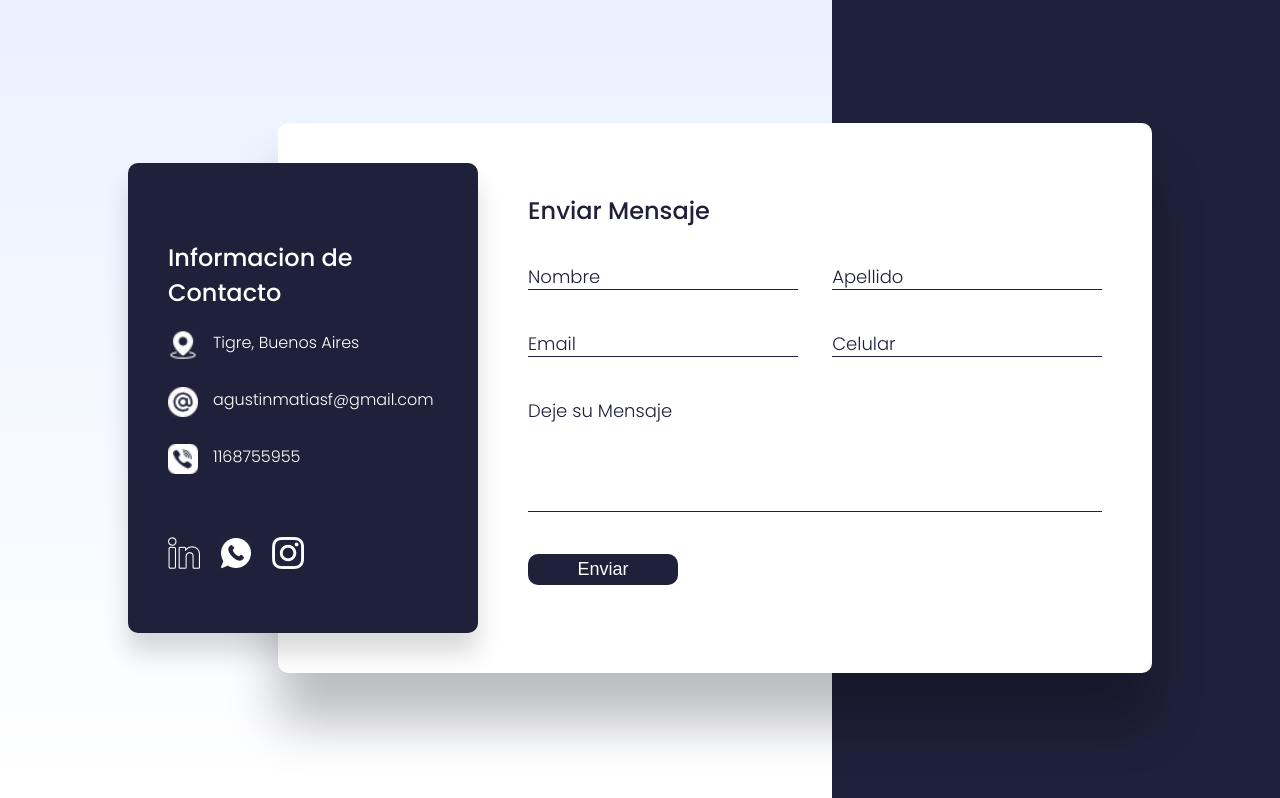
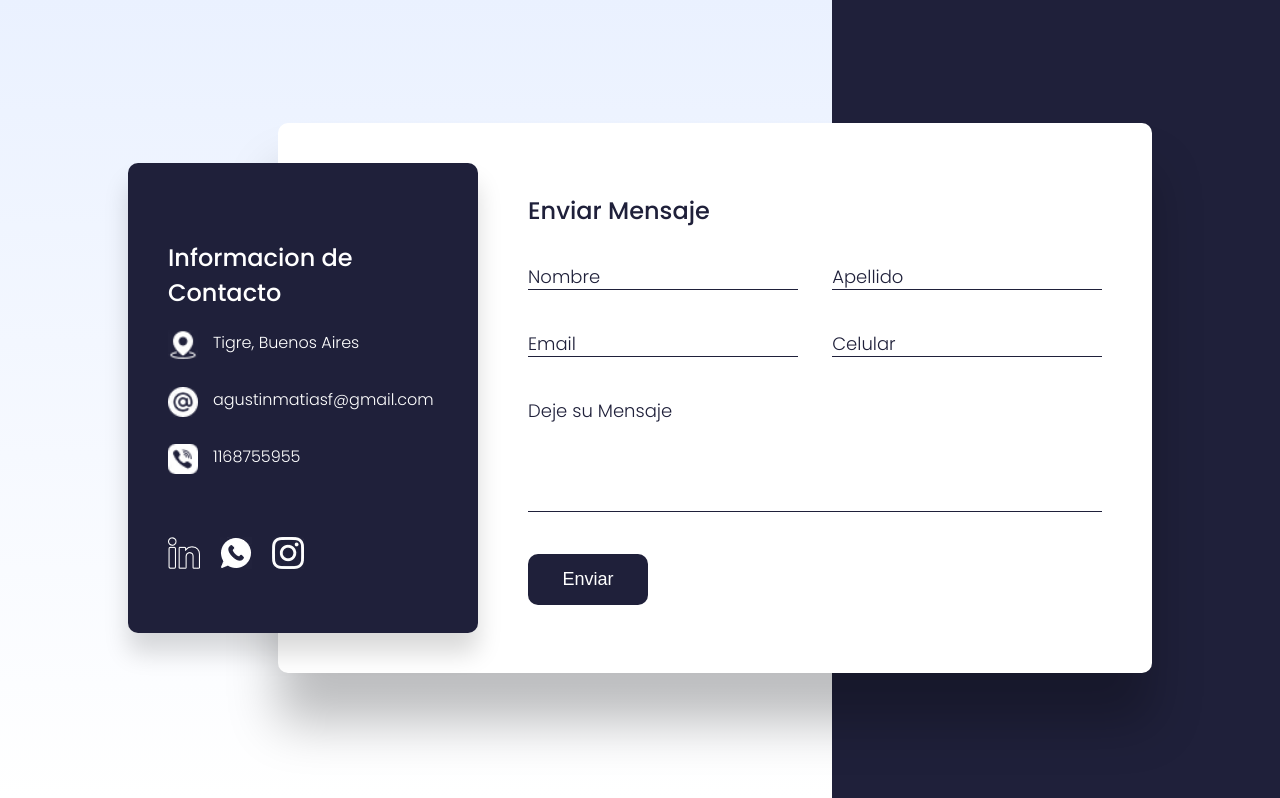
Before and after one commit to Flores-AM/newrepo, a React (Create React App) app: page / in a window 1280 px wide. Shown: the part 2402-3200 px from the top of the page. Built offline with nearby package versions, Linux system fonts and the light colour scheme.

Commit message:
validacion form

```diff
--- a/package.json
+++ b/package.json
@@ -8,6 +8,7 @@
     "@testing-library/user-event": "^13.5.0",
     "aos": "^2.3.4",
     "core-js": "^3.6.5",
+    "formik": "^2.2.9",
     "react": "^18.2.0",
     "react-dom": "^18.2.0",
     "react-scripts": "5.0.1",
--- a/src/components/Contacto.js
+++ b/src/components/Contacto.js
@@ -1,4 +1,5 @@
-import React from "react";
+import React, { useState } from "react";
+import { Formik, Form, Field, ErrorMessage } from "formik";
 import ubicacion from "../img/ubicacion.avif";
 import email from "../img/email.avif";
 import viber from "../img/viber.avif";
@@ -7,6 +8,7 @@ import phone from "../img/phone.avif";
 import linkedin from "../img/linkedin.avif";
 
 const Contacto = () => {
+  const [formularioEnviado, cambiarFormularioEnviado] = useState(false);
   return (
     <div id="contacto">
       <section className="caja-contacto">
@@ -65,39 +67,145 @@ const Contacto = () => {
               </li>
             </ul>
           </div>
-          <div
+          <Formik
+            initialValues={{
+              nombre: "",
+              apellido: "",
+              correo: "",
+              celular: "",
+              mensaje: "",
+            }}
+            validate={(valores) => {
+              let errores = {};
+
+              // Validacion nombre
+              if (!valores.nombre) {
+                errores.nombre = "Por favor ingrese su nombre";
+              } else if (!/^[a-zA-ZÀ-ÿ\s]{3,40}$/.test(valores.nombre)) {
+                errores.nombre =
+                  "El nombre solo puede contener letras y espacios";
+              }
+
+              // Validacion apellido
+              if (!valores.apellido) {
+                errores.apellido = "Por favor ingrese su apellido";
+              } else if (!/^[a-zA-ZÀ-ÿ\s]{3,40}$/.test(valores.apellido)) {
+                errores.apellido =
+                  "El apellido solo puede contener letras y espacios";
+              }
+
+              // Validacion email
+              if (!valores.correo) {
+                errores.correo = "Por favor ingrese su correo";
+              } else if (
+                !/^[a-zA-Z0-9_.+-]+@[a-zA-Z0-9-]+\.[a-zA-Z0-9-.]+$/.test(
+                  valores.correo
+                )
+              ) {
+                errores.correo =
+                  "El correo solo puede contener letras, numeros, puntos y guiones";
+              }
+
+              // Validacion celular
+              if (!valores.celular) {
+                errores.celular = "Por favor ingrese su celular";
+              } else if (!/^[0-9]{10,14}$/.test(valores.celular)) {
+                errores.celular = "El celular solo puede contener numeros";
+              }
+
+              // Validacion mensaje
+              if (!valores.mensaje) {
+                errores.mensaje = "Por favor deje su mensaje";
+              }
+              return errores;
+            }}
+            onSubmit={(valores, { resetForm }) => {
+              resetForm();
+              cambiarFormularioEnviado(true);
+              setTimeout(() => cambiarFormularioEnviado(false), 10000);
+            }}
+          >
+            {({ errors }) => (
+              <Form
                 className="contactForm"
                 data-aos="zoom-in"
-            data-aos-duration="1500"
-            data-aos-delay="300"
+                data-aos-duration="1000"
+                data-aos-delay="200"
               >
                 <h2>Enviar Mensaje</h2>
                 <div className="formBox">
                   <div className="inputBox w50">
-                <input type="text" required />
-                <span>Nombre</span>
+                    <Field type="text" id="nombre" name="nombre" required />
+                    <span htmlFor="nombre">Nombre</span>
+                    <ErrorMessage
+                      name="nombre"
+                      component={() => (
+                        <div className="error">{errors.nombre}</div>
+                      )}
+                    />
                   </div>
                   <div className="inputBox w50">
-                <input type="text" required />
-                <span>Apellido</span>
+                    <Field type="text" id="apellido" name="apellido" required />
+                    <span htmlFor="correo">Apellido</span>
+                    <ErrorMessage
+                      name="apellido"
+                      component={() => (
+                        <div className="error">{errors.apellido}</div>
+                      )}
+                    />
                   </div>
                   <div className="inputBox w50">
-                <input type="email" required />
-                <span>Email</span>
+                    <Field type="email" id="correo" name="correo" required />
+                    <span htmlFor="correo">Email</span>
+                    <ErrorMessage
+                      name="correo"
+                      component={() => (
+                        <div className="error">{errors.correo}</div>
+                      )}
+                    />
                   </div>
                   <div className="inputBox w50">
-                <input type="text" required />
+                    <Field type="text" id="celular" name="celular" required />
                     <span>Celular</span>
+                    <ErrorMessage
+                      name="celular"
+                      component={() => (
+                        <div className="error">{errors.celular}</div>
+                      )}
+                    />
                   </div>
                   <div className="inputBox w100">
-                <textarea required></textarea>
+                    <Field
+                      as="textarea"
+                      id="mensaje"
+                      name="mensaje"
+                      required
+                    ></Field>
                     <span>Deje su Mensaje</span>
+                    <ErrorMessage
+                      name="mensaje"
+                      component={() => (
+                        <div className="error">{errors.mensaje}</div>
+                      )}
+                    />
                   </div>
-              <div className="inputBox w100">
+                  <div className="inputBox w100 enviar">
                     <input type="submit" value="Enviar" />
+                    {formularioEnviado && (
+                      <p
+                        className="exito"
+                        data-aos="zoom-in"
+                        data-aos-duration="800"
+                        data-aos-delay="200"
+                      >
+                        Formulario enviado con éxito!
+                      </p>
+                    )}
                   </div>
                 </div>
-          </div>
+              </Form>
+            )}
+          </Formik>
         </div>
       </section>
     </div>
--- a/src/scss/components/_contacto.scss
+++ b/src/scss/components/_contacto.scss
@@ -182,6 +182,23 @@
           &.w100 {
             width: 100%;
           }
+          &.enviar {
+            @include m.tablet {
+              display: flex;
+              text-align: left;
+            }
+            text-align: center;
+            p {
+              @include m.tablet {
+                margin: 0;
+              }
+              margin-left: 5rem;
+              color: rgb(127, 209, 72);
+              font-weight: 700;
+              font-size: 1.8rem;
+              margin-top: 2rem;
+            }
+          }
           input,
           textarea {
             width: 100%;
@@ -219,7 +236,8 @@
             background: v.$azul;
             color: v.$blanco;
             border: none;
-            max-width: 15rem;
+            max-width: 12rem;
+            padding: 1.5rem 0;
             border-radius: 1rem;
             transition: 0.3s;
             &:hover {
@@ -227,6 +245,10 @@
               transform: scale(1.2);
             }
           }
+          .error {
+            color: rgb(180, 40, 40);
+            font-size: 1.3rem;
+          }
         }
       }
     }
```
Also changed, not shown: 1 other file (tests, documents, lock files or other folders). Lines whose indentation alone changed are shown as unchanged.
